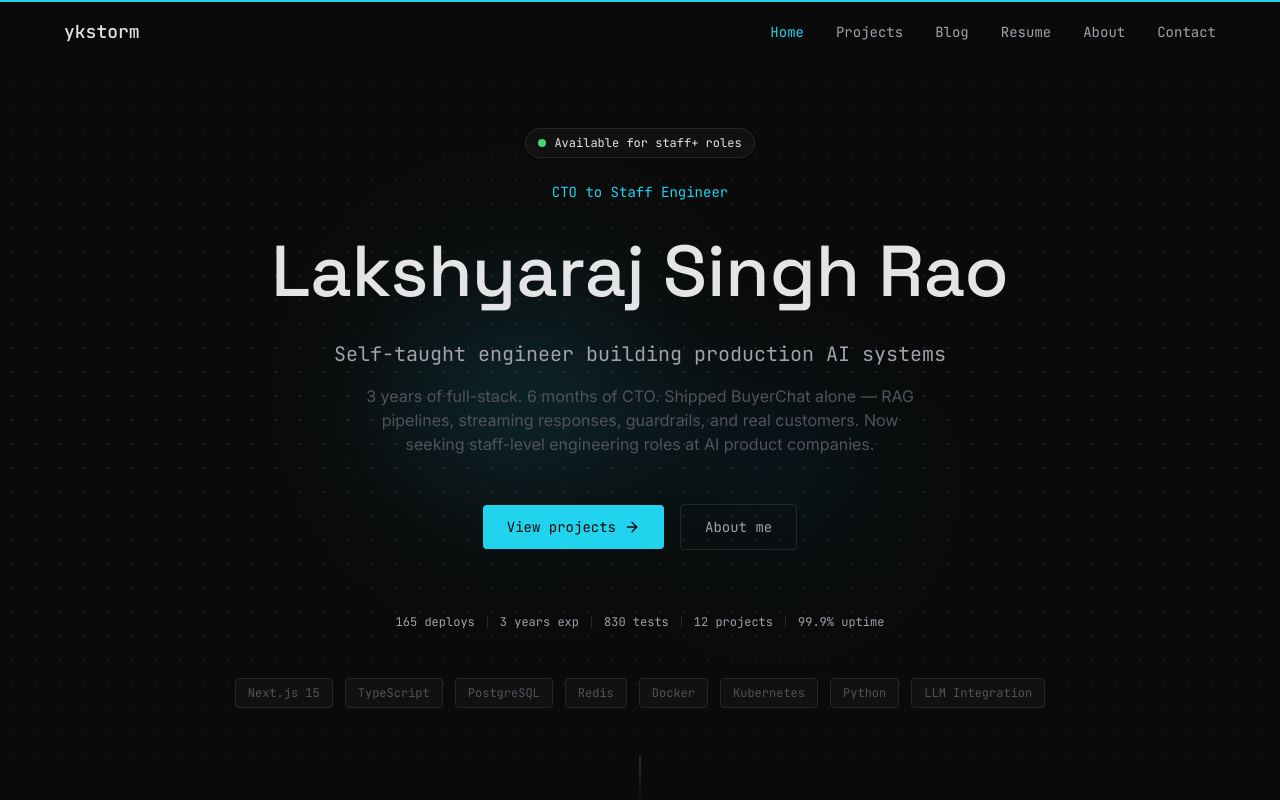
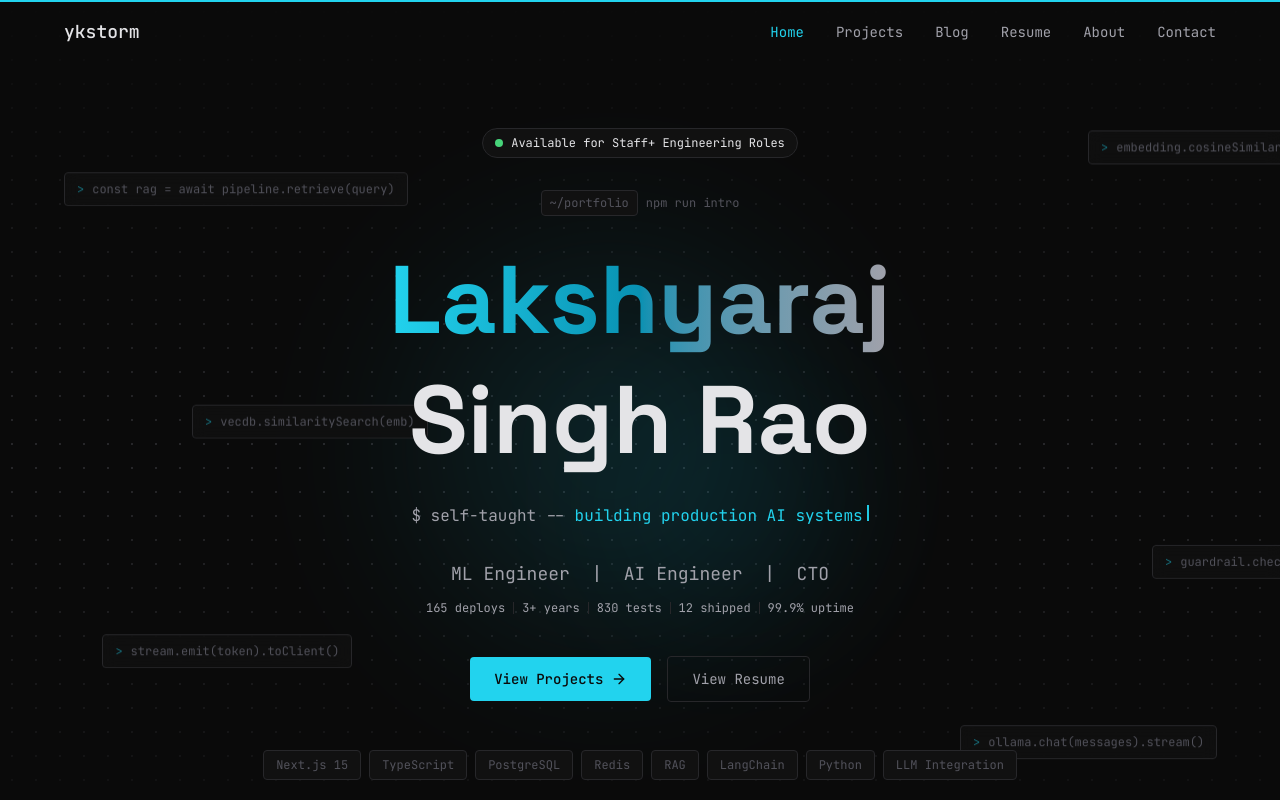
Before and after one commit to ykstorm/portfolio, a Next.js app: page / in a window 1280 px wide. Shown: the top 800 px of the page. Built offline with nearby package versions, Linux system fonts and the light colour scheme.

Commit message:
feat: hero revamp — typewriter, gradient name, floating code snippets, blur reveal

```diff
--- a/components/hero.tsx
+++ b/components/hero.tsx
@@ -1,193 +1,253 @@
 "use client";
 
+import { useEffect, useState } from "react";
 import Link from "next/link";
 import { motion } from "framer-motion";
 import { ArrowRight } from "lucide-react";
 
-const containerVariants = {
+const TYPEWRITER_STRINGS = [
+  "building production AI systems",
+  "shipping RAG pipelines",
+  "engineering guardrails that scale",
+  "deploying LLM-powered products",
+];
+
+const CODE_SNIPPETS = [
+  { code: "const rag = await pipeline.retrieve(query)", x: "5%", y: "20%", delay: 0 },
+  { code: "embedding.cosineSimilarity(a, b)", x: "85%", y: "15%", delay: 0.5 },
+  { code: "guardrail.check(output).validate()", x: "90%", y: "60%", delay: 1 },
+  { code: "stream.emit(token).toClient()", x: "8%", y: "70%", delay: 1.5 },
+  { code: "ollama.chat(messages).stream()", x: "75%", y: "80%", delay: 0.8 },
+  { code: "vecdb.similaritySearch(emb)", x: "15%", y: "45%", delay: 1.2 },
+];
+
+function TypewriterText({ strings, prefix }: { strings: string[]; prefix: string }) {
+  const [stringIndex, setStringIndex] = useState(0);
+  const [charIndex, setCharIndex] = useState(0);
+  const [isDeleting, setIsDeleting] = useState(false);
+
+  useEffect(() => {
+    const currentString = strings[stringIndex];
+
+    if (!isDeleting && charIndex <= currentString.length) {
+      const timeout = setTimeout(() => setCharIndex(charIndex + 1), 60);
+      return () => clearTimeout(timeout);
+    }
+
+    if (isDeleting && charIndex >= 0) {
+      const timeout = setTimeout(() => setCharIndex(charIndex - 1), 30);
+      return () => clearTimeout(timeout);
+    }
+
+    if (charIndex === currentString.length && !isDeleting) {
+      const timeout = setTimeout(() => setIsDeleting(true), 2000);
+      return () => clearTimeout(timeout);
+    }
+
+    if (charIndex === 0 && isDeleting) {
+      setIsDeleting(false);
+      setStringIndex((stringIndex + 1) % strings.length);
+    }
+  }, [charIndex, isDeleting, stringIndex, strings]);
+
+  const displayText = strings[stringIndex].slice(0, charIndex);
+
+  return (
+    <span className="font-mono text-sm md:text-base text-[var(--color-text-secondary)]">
+      {prefix}
+      <span className="text-[var(--color-accent)]">{displayText}</span>
+      <span className="inline-block w-0.5 h-4 bg-[var(--color-accent)] ml-1 animate-pulse" />
+    </span>
+  );
+}
+
+const staggerContainer = {
   hidden: { opacity: 0 },
   visible: {
     opacity: 1,
-    transition: {
-      staggerChildren: 0.1,
-      delayChildren: 0.2,
-    },
+    transition: { staggerChildren: 0.1, delayChildren: 0.4 },
   },
 };
 
-const fadeUpVariant = {
-  hidden: { opacity: 0, y: 20 },
-  visible: {
-    opacity: 1,
-    y: 0,
-    transition: { duration: 0.6 },
-  },
-};
+function FadeUp({
+  children,
+  delay = 0,
+  className = "",
+}: {
+  children: React.ReactNode;
+  delay?: number;
+  className?: string;
+}) {
+  return (
+    <motion.div
+      initial={{ opacity: 0, y: 25 }}
+      animate={{ opacity: 1, y: 0 }}
+      transition={{ duration: 0.6, delay, ease: "easeOut" }}
+      className={className}
+    >
+      {children}
+    </motion.div>
+  );
+}
 
-const floatVariant = {
-  initial: { scale: 0.8, opacity: 0 },
-  animate: {
-    scale: 1,
-    opacity: 1,
-    transition: { duration: 1.2, ease: "easeOut" },
-  },
-};
+function NameReveal({ children }: { children: React.ReactNode }) {
+  return (
+    <motion.h1
+      initial={{ opacity: 0, y: 40, filter: "blur(8px)" }}
+      animate={{ opacity: 1, y: 0, filter: "blur(0px)" }}
+      transition={{ duration: 1, delay: 0.2, ease: "easeOut" }}
+    >
+      {children}
+    </motion.h1>
+  );
+}
 
 export default function Hero() {
   return (
     <section className="relative min-h-screen flex items-center justify-center dot-grid overflow-hidden">
-      {/* Gradient orbs */}
+      {/* Background gradient */}
+      <div className="absolute inset-0 bg-gradient-to-b from-[var(--color-bg-primary)] via-transparent to-[var(--color-bg-primary)]" />
+
+      {/* Animated gradient orbs */}
       <motion.div
-        className="absolute top-1/4 left-1/4 w-96 h-96 rounded-full opacity-20 blur-3xl"
-        style={{
-          background: "radial-gradient(circle, var(--color-accent) 0%, transparent 70%)",
-        }}
+        className="absolute top-1/4 left-1/4 w-[500px] h-[500px] rounded-full opacity-15 blur-3xl"
+        style={{ background: "radial-gradient(circle, var(--color-accent) 0%, transparent 70%)" }}
+        animate={{ x: [0, 40, 0], y: [0, -30, 0], scale: [1, 1.15, 1] }}
+        transition={{ duration: 12, repeat: Infinity, ease: "easeInOut" }}
+      />
+      <motion.div
+        className="absolute bottom-1/4 right-1/4 w-[400px] h-[400px] rounded-full opacity-10 blur-3xl"
+        style={{ background: "radial-gradient(circle, var(--color-accent-dim) 0%, transparent 70%)" }}
+        animate={{ x: [0, -35, 0], y: [0, 20, 0], scale: [1, 0.9, 1] }}
+        transition={{ duration: 14, repeat: Infinity, ease: "easeInOut" }}
+      />
+
+      {/* Floating code snippets */}
+      {CODE_SNIPPETS.map((snippet, i) => (
+        <motion.div
+          key={i}
+          className="absolute hidden md:flex items-center gap-2 px-3 py-2 bg-[var(--color-bg-secondary)]/80 backdrop-blur border border-[var(--color-border)] rounded font-mono text-xs text-[var(--color-text-muted)] whitespace-nowrap"
+          style={{ left: snippet.x, top: snippet.y }}
+          initial={{ opacity: 0, scale: 0.5 }}
           animate={{
-          x: [0, 30, 0],
-          y: [0, -20, 0],
-          scale: [1, 1.1, 1],
+            opacity: 1,
+            scale: 1,
+            y: [0, -10, 0],
           }}
           transition={{
-          duration: 8,
-          repeat: Infinity,
-          ease: "easeInOut",
+            opacity: { duration: 0.8, delay: snippet.delay + 1 },
+            scale: { duration: 0.8, delay: snippet.delay + 1 },
+            y: { duration: 4 + i * 0.5, repeat: Infinity, ease: "easeInOut", delay: snippet.delay },
           }}
-      />
-      <motion.div
-        className="absolute bottom-1/4 right-1/4 w-80 h-80 rounded-full opacity-15 blur-3xl"
-        style={{
-          background: "radial-gradient(circle, var(--color-accent-dim) 0%, transparent 70%)",
-        }}
-        animate={{
-          x: [0, -25, 0],
-          y: [0, 15, 0],
-          scale: [1, 0.95, 1],
-        }}
-        transition={{
-          duration: 10,
-          repeat: Infinity,
-          ease: "easeInOut",
-        }}
-      />
+        >
+          <span className="text-[var(--color-accent)] opacity-50">{">"}</span>
+          {snippet.code}
+        </motion.div>
+      ))}
 
-      <div className="absolute inset-0 bg-gradient-to-b from-[var(--color-bg-primary)] via-transparent to-[var(--color-bg-primary)]" />
-
-      <motion.div
-        className="relative z-10 max-w-[1200px] mx-auto px-6 py-32 text-center"
-        variants={containerVariants}
-        initial="hidden"
-        animate="visible"
-      >
+      <div className="relative z-10 max-w-[1200px] mx-auto px-6 py-32 text-center">
+        <motion.div initial="hidden" animate="visible" variants={staggerContainer}>
           {/* Available status pill */}
-        <motion.div variants={fadeUpVariant} className="mb-6">
+          <FadeUp delay={0.5} className="mb-8">
             <span className="inline-flex items-center gap-2 font-mono text-xs px-3 py-1.5 bg-[var(--color-bg-secondary)] border border-[var(--color-border)] rounded-full">
               <span className="w-2 h-2 rounded-full bg-[var(--color-code-green)] animate-pulse" />
-            Available for staff+ roles
+              Available for Staff+ Engineering Roles
             </span>
-        </motion.div>
+          </FadeUp>
 
-        <motion.p
-          variants={fadeUpVariant}
-          className="font-mono text-sm text-[var(--color-accent)] mb-6"
-        >
-          CTO to Staff Engineer
-        </motion.p>
+          {/* Terminal-style intro */}
+          <FadeUp delay={0.6} className="mb-6 flex items-center justify-center gap-2">
+            <span className="font-mono text-xs text-[var(--color-text-muted)] bg-[var(--color-bg-secondary)] px-2 py-1 rounded border border-[var(--color-border)]">
+              ~/portfolio
+            </span>
+            <span className="font-mono text-xs text-[var(--color-text-muted)]">npm run intro</span>
+          </FadeUp>
 
-        <motion.h1
-          variants={fadeUpVariant}
-          className="font-space text-4xl md:text-6xl lg:text-7xl font-medium text-[var(--color-text-primary)] mb-6 leading-tight"
-        >
-          Lakshyaraj Singh Rao
-        </motion.h1>
+          {/* Name with gradient */}
+          <FadeUp delay={0.7}>
+            <NameReveal>
+              <span className="font-space text-5xl md:text-7xl lg:text-8xl font-bold mb-6 leading-tight block">
+                <span className="bg-gradient-to-r from-[var(--color-accent)] via-[var(--color-accent-dim)] to-[var(--color-text-secondary)] bg-clip-text text-transparent">
+                  Lakshyaraj
+                </span>
+                <br />
+                <span className="text-[var(--color-text-primary)]">Singh Rao</span>
+              </span>
+            </NameReveal>
+          </FadeUp>
 
-        <motion.p
-          variants={fadeUpVariant}
-          className="font-mono text-lg md:text-xl text-[var(--color-text-secondary)] mb-4"
-        >
-          Self-taught engineer building production AI systems
-        </motion.p>
+          {/* Typewriter tagline */}
+          <FadeUp delay={0.85} className="mb-6 min-h-[2rem]">
+            <TypewriterText prefix="$ self-taught -- " strings={TYPEWRITER_STRINGS} />
+          </FadeUp>
 
-        <motion.p
-          variants={fadeUpVariant}
-          className="text-[var(--color-text-muted)] text-base max-w-xl mx-auto mb-12"
-        >
-          3 years of full-stack. 6 months of CTO. Shipped BuyerChat alone — RAG pipelines, streaming
-          responses, guardrails, and real customers. Now seeking staff-level engineering roles at AI
-          product companies.
-        </motion.p>
+          {/* Role subheading */}
+          <FadeUp delay={0.95} className="mb-3">
+            <p className="font-mono text-base md:text-lg text-[var(--color-text-secondary)]">
+              ML Engineer &nbsp;|&nbsp; AI Engineer &nbsp;|&nbsp; CTO
+            </p>
+          </FadeUp>
 
-        <motion.div
-          variants={fadeUpVariant}
-          className="flex flex-col sm:flex-row items-center justify-center gap-4 mb-16"
-        >
+          {/* Stats row */}
+          <FadeUp delay={1.05} className="mb-10 overflow-hidden">
+            <div className="flex flex-wrap items-center justify-center gap-2 font-mono text-xs text-[var(--color-text-muted)]">
+              {["165 deploys", "3+ years", "830 tests", "12 shipped", "99.9% uptime"].map((stat, i) => (
+                <span key={stat} className="flex items-center gap-2">
+                  {i > 0 && <span className="w-px h-3 bg-[var(--color-border)]" />}
+                  <span className="text-[var(--color-text-secondary)]">{stat}</span>
+                </span>
+              ))}
+            </div>
+          </FadeUp>
+
+          {/* CTA buttons */}
+          <FadeUp delay={1.15} className="flex flex-col sm:flex-row items-center justify-center gap-4 mb-12">
+            <motion.div whileHover={{ scale: 1.03 }} whileTap={{ scale: 0.97 }} transition={{ type: "spring", stiffness: 400, damping: 25 }}>
               <Link
                 href="/projects"
-            className="inline-flex items-center gap-2 bg-[var(--color-accent)] text-[var(--color-bg-primary)] font-mono text-sm px-6 py-3 rounded hover:bg-[var(--color-accent-dim)] transition-colors duration-150"
+                className="inline-flex items-center gap-2 bg-[var(--color-accent)] text-[var(--color-bg-primary)] font-mono text-sm px-6 py-3 rounded font-medium hover:bg-[var(--color-accent-dim)] transition-colors"
               >
-            View projects
+                View Projects
                 <ArrowRight size={16} />
               </Link>
+            </motion.div>
+            <motion.div whileHover={{ scale: 1.03 }} whileTap={{ scale: 0.97 }} transition={{ type: "spring", stiffness: 400, damping: 25 }}>
               <Link
-            href="/about"
-            className="inline-flex items-center gap-2 border border-[var(--color-border)] text-[var(--color-text-secondary)] font-mono text-sm px-6 py-3 rounded hover:border-[var(--color-text-muted)] hover:text-[var(--color-text-primary)] transition-colors duration-150"
+                href="/resume"
+                className="inline-flex items-center gap-2 border border-[var(--color-border)] text-[var(--color-text-secondary)] font-mono text-sm px-6 py-3 rounded hover:border-[var(--color-accent)] hover:text-[var(--color-accent)] transition-colors"
               >
-            About me
+                View Resume
               </Link>
             </motion.div>
+          </FadeUp>
 
-        {/* Animated stats band */}
-        <motion.div
-          variants={fadeUpVariant}
-          className="mb-12 overflow-hidden"
-        >
-          <motion.div
-            className="flex flex-wrap items-center justify-center gap-3 font-mono text-xs text-[var(--color-text-muted)]"
-            animate={{
-              x: [0, 0],
-            }}
-          >
-            {["165 deploys", "3 years exp", "830 tests", "12 projects", "99.9% uptime"].map(
-              (stat, i) => (
-                <span key={stat} className="flex items-center gap-3">
-                  {i > 0 && (
-                    <span className="w-px h-3 bg-[var(--color-border)]" />
-                  )}
-                  <span className="text-[var(--color-text-secondary)]">{stat}</span>
-                </span>
-              )
-            )}
-          </motion.div>
-        </motion.div>
-
-        <motion.div
-          variants={fadeUpVariant}
-          className="flex flex-wrap items-center justify-center gap-3 font-mono text-xs text-[var(--color-text-muted)]"
-        >
-          {["Next.js 15", "TypeScript", "PostgreSQL", "Redis", "Docker", "Kubernetes", "Python", "LLM Integration"].map(
-            (tech) => (
+          {/* Tech pills */}
+          <FadeUp delay={1.25} className="flex flex-wrap items-center justify-center gap-2 font-mono text-xs">
+            {["Next.js 15", "TypeScript", "PostgreSQL", "Redis", "RAG", "LangChain", "Python", "LLM Integration"].map((tech) => (
               <motion.span
                 key={tech}
-                className="px-3 py-1.5 bg-[var(--color-bg-secondary)] border border-[var(--color-border)] rounded"
-                whileHover={{ scale: 1.05, borderColor: "var(--color-accent)" }}
+                className="px-3 py-1.5 bg-[var(--color-bg-secondary)] border border-[var(--color-border)] rounded text-[var(--color-text-muted)]"
+                whileHover={{ scale: 1.08, borderColor: "var(--color-accent)", color: "var(--color-accent)" }}
                 transition={{ type: "spring", stiffness: 400, damping: 25 }}
               >
                 {tech}
               </motion.span>
-            )
-          )}
+            ))}
+          </FadeUp>
         </motion.div>
-      </motion.div>
+      </div>
 
+      {/* Scroll indicator */}
       <motion.div
         className="absolute bottom-8 left-1/2 -translate-x-1/2"
         initial={{ opacity: 0 }}
         animate={{ opacity: 1 }}
-        transition={{ delay: 1.5, duration: 0.6 }}
+        transition={{ delay: 2, duration: 0.6 }}
       >
         <motion.div
-          className="w-px h-12 bg-gradient-to-b from-[var(--color-text-muted)] to-transparent"
-          animate={{ y: [0, 6, 0] }}
-          transition={{ duration: 2, repeat: Infinity, ease: "easeInOut" }}
+          className="w-px h-14 bg-gradient-to-b from-[var(--color-text-muted)] to-transparent"
+          animate={{ y: [0, 8, 0] }}
+          transition={{ duration: 2.5, repeat: Infinity, ease: "easeInOut" }}
         />
       </motion.div>
     </section>
```
Lines whose indentation alone changed are shown as unchanged.
